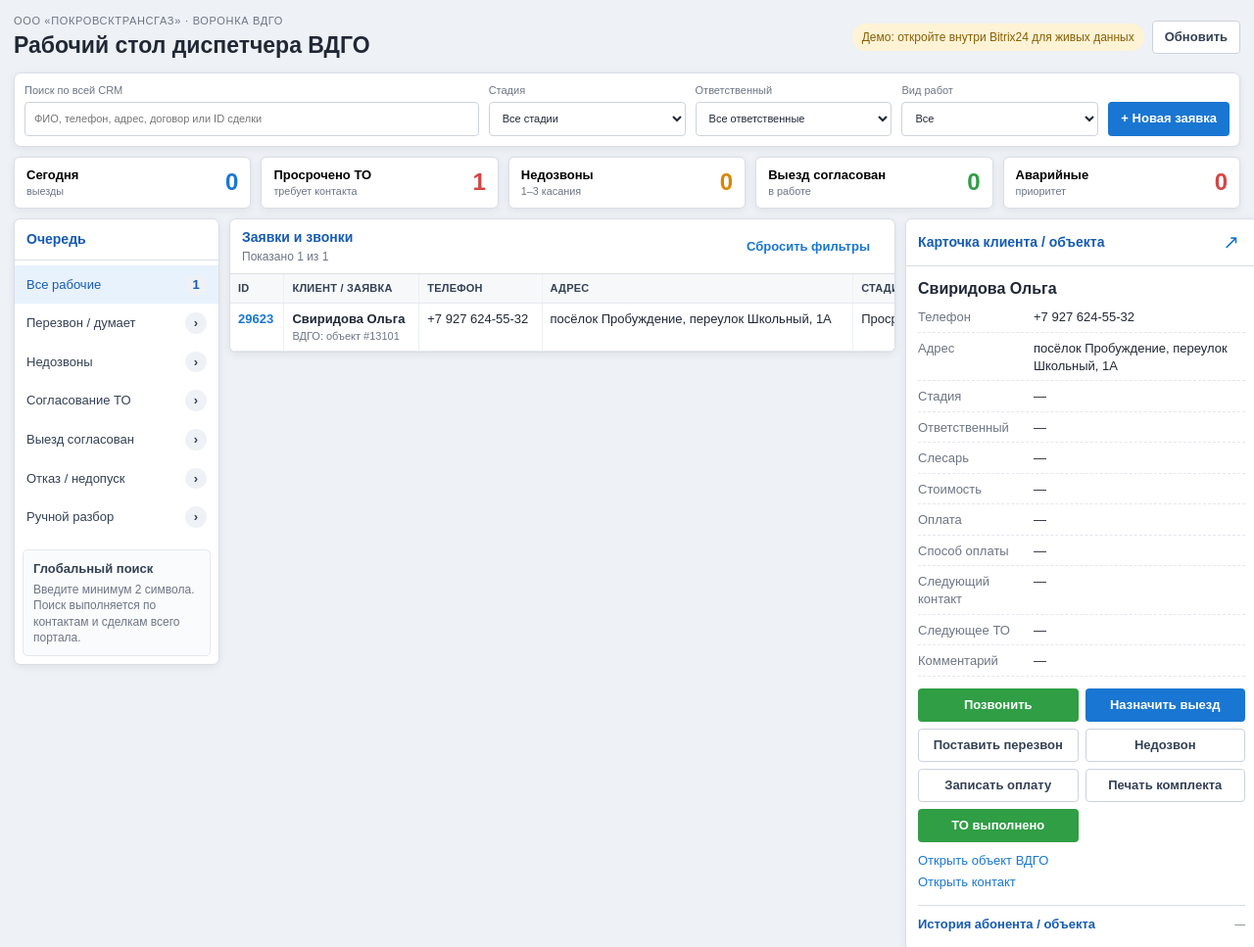
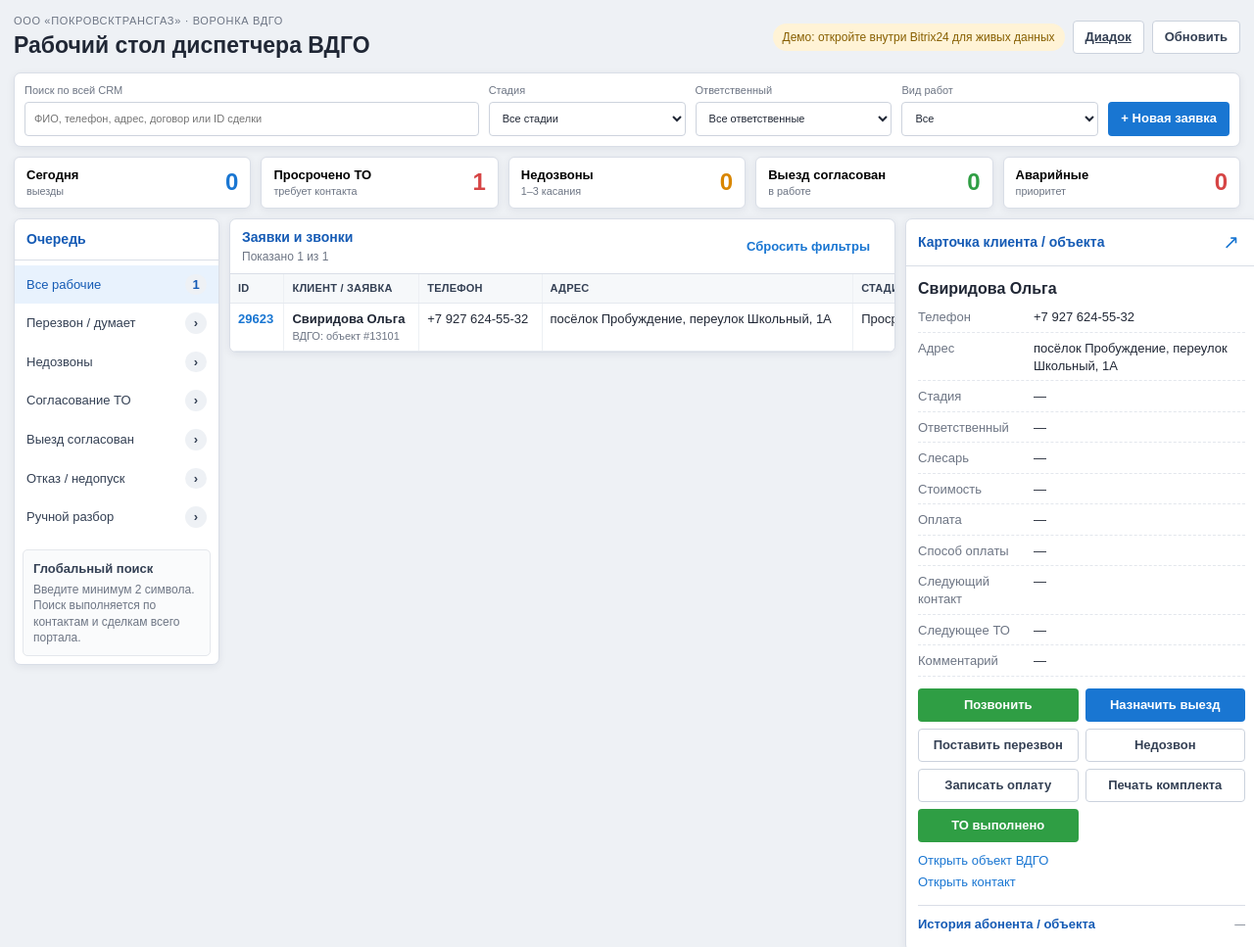
Before and after one commit to adelsaratov-web/B24, a plain HTML site: page index.html in a window 1280 px wide. Shown: the top 967 px of the page at 98% size. Drawn offline with Linux system fonts and the light colour scheme; a script that the page names is missing.

Commit message:
Add Diadoc workspace entry to B24 header

```diff
--- a/index.html
+++ b/index.html
@@ -17,6 +17,7 @@
       </div>
       <div class="header-actions">
         <span id="connectionBadge" class="connection-badge is-loading">Подключение…</span>
+        <a class="btn btn-secondary" href="diadoc.html">Диадок</a>
         <button id="refreshBtn" class="btn btn-secondary" type="button">Обновить</button>
         <button id="installBtn" class="btn btn-primary is-hidden" type="button">Установить в меню</button>
       </div>
```
